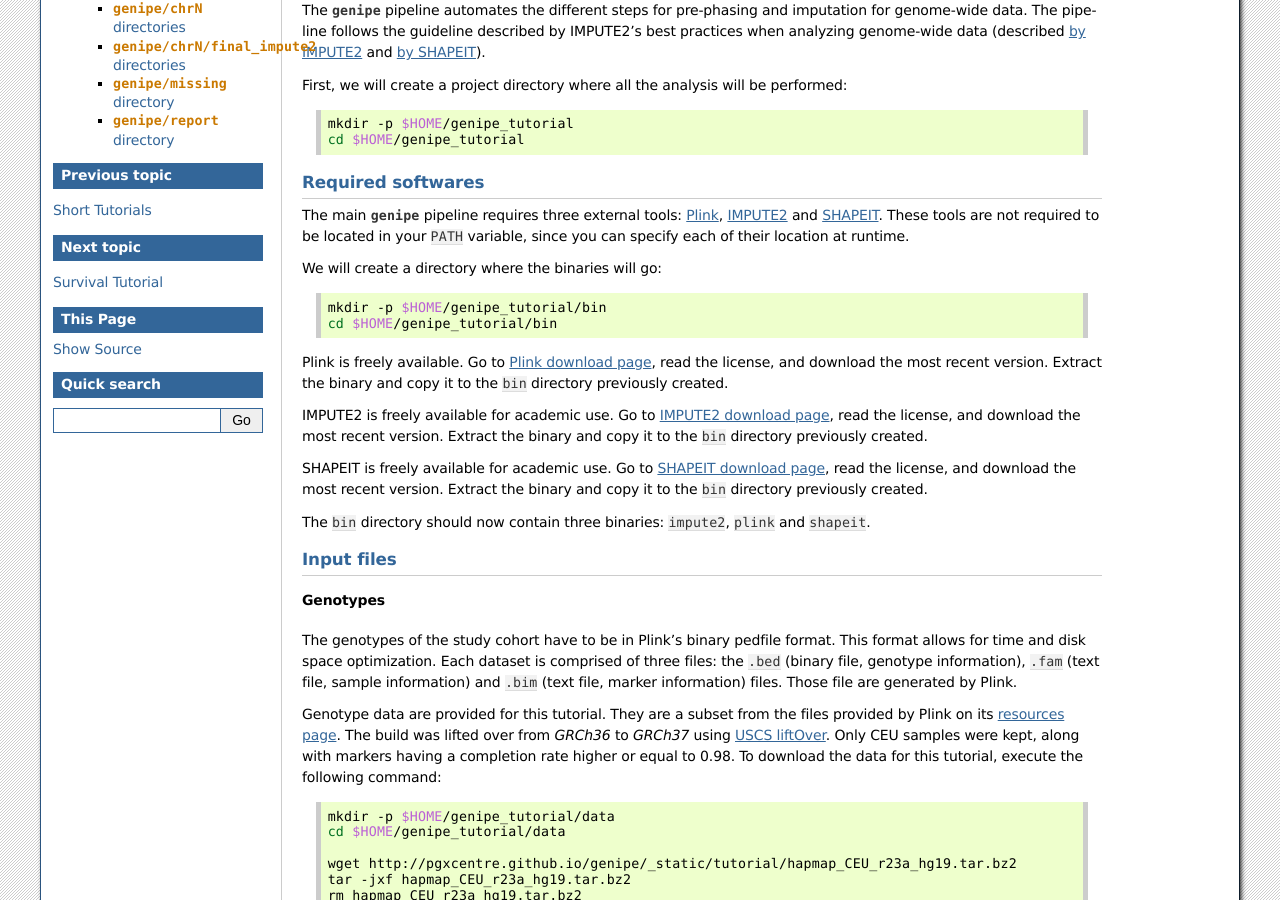
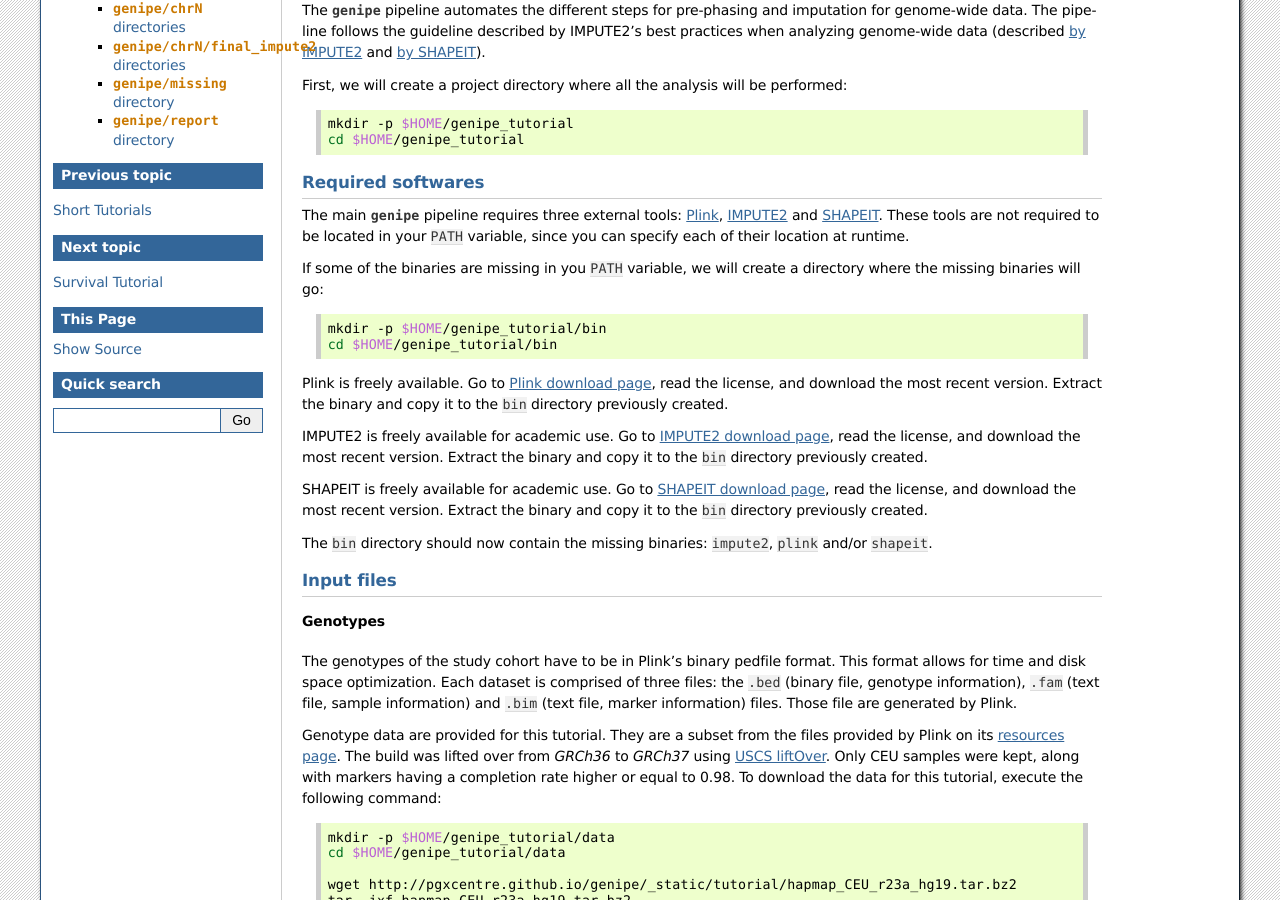
Before and after one commit to pgxcentre/genipe, a Sphinx documentation site: the page built from docs/tutorials/tutorial_genipe.rst, in a window 1280 px wide and 900 px high, scrolled down 395 px. Built offline with Sphinx 7.4.7, drawn with Linux system fonts in a browser that asks for light colours; the version number could not be read and is left out; some of the changed text lies outside the part shown.

Commit message:
Added more information about the binaries in the tutorial

```diff
--- a/docs/tutorials/tutorial_genipe.rst
+++ b/docs/tutorials/tutorial_genipe.rst
@@ -49,7 +49,8 @@ The main :py:mod:`genipe` pipeline requires three external tools:
 These tools are not required to be located in your ``PATH`` variable, since you
 can specify each of their location at runtime.
 
-We will create a directory where the binaries will go:
+If some of the binaries are missing in you ``PATH`` variable, we will create a
+directory where the missing binaries will go:
 
 .. code-block:: bash
 
@@ -71,8 +72,8 @@ SHAPEIT is freely available for academic use. Go to
 read the license, and download the most recent version. Extract the binary and
 copy it to the ``bin`` directory previously created.
 
-The ``bin`` directory should now contain three binaries: ``impute2``, ``plink``
-and ``shapeit``.
+The ``bin`` directory should now contain the missing binaries: ``impute2``,
+``plink`` and/or ``shapeit``.
 
 
 .. _genipe-tut-input-files:
@@ -342,6 +346,10 @@ genome-wide imputation of the *HapMap* CEU dataset.
 
    In the previous command, the ``--refrence`` and ``--bgzip`` options are
    optional and might be skipped.
+
+   It is possible to skip (in the previous command) the ``--shapeit-bin``, the
+   ``--impute2-bin`` and/or the ``--plink-bin`` options if the SHAPEIT, IMPUTE2
+   and/or the Plink binaries are in  the ``PATH`` variable.
 
 The following table describes the option used by :py:mod:`genipe` in the
 previous command (see the :ref:`genipe-usage` section for a full list):
```
Also changed, not shown: other parts of docs/tutorials/tutorial_genipe.rst (+3 -0 lines).
